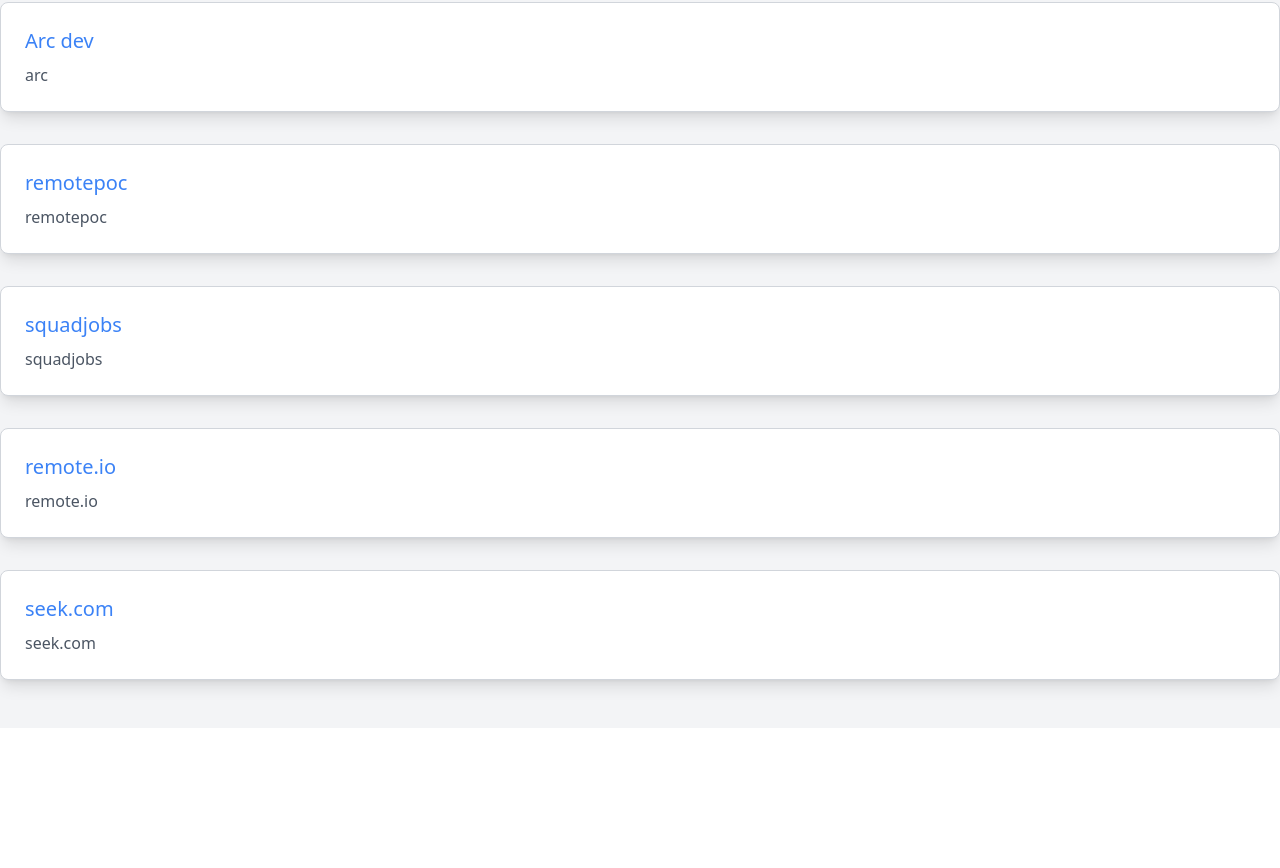
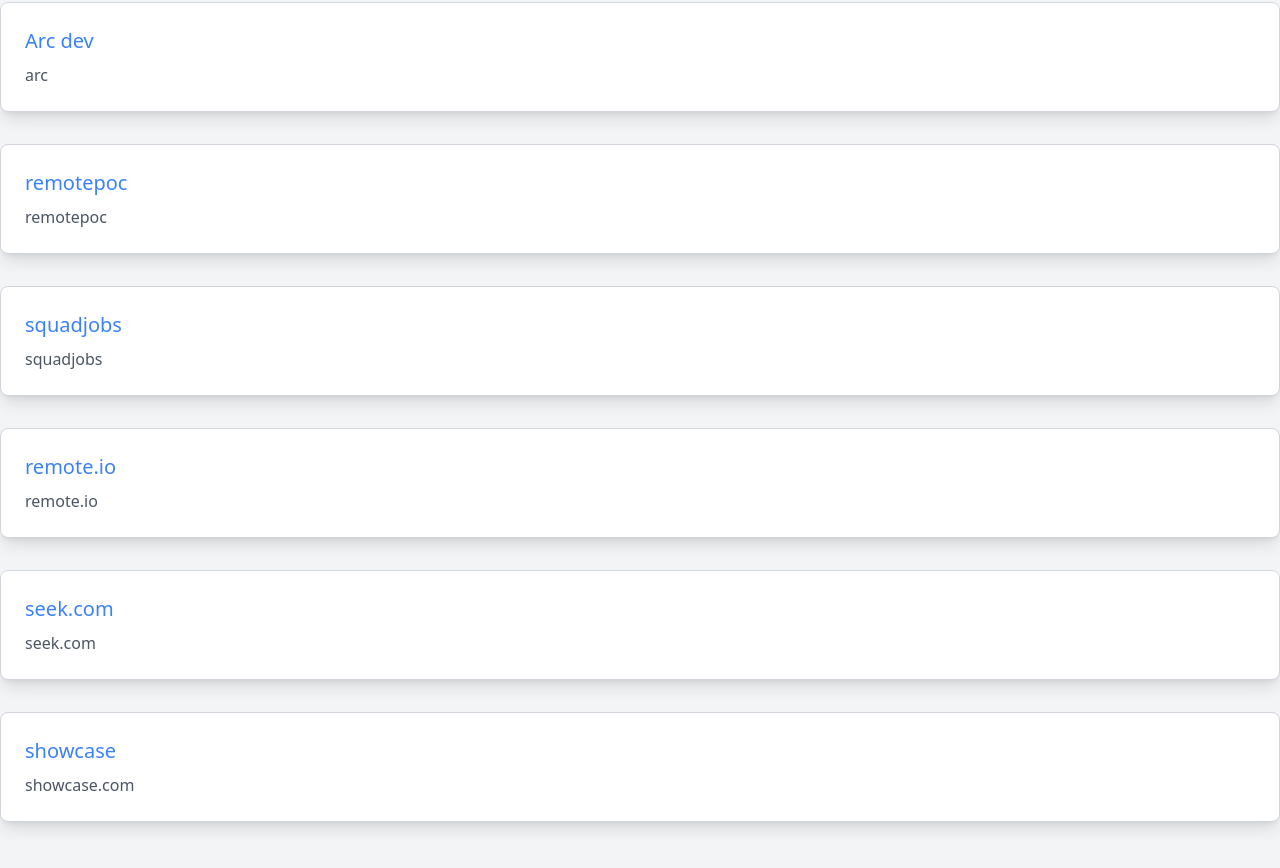
Before and after one commit to iam-frankqiu/remote-link, a Next.js app: page / in a window 1280 px wide. Shown: the part 4978-5846 px from the top of the page. Before the commit the page ends 5706 px from the top, so only its background shows below. Built offline with nearby package versions, Linux system fonts and the light colour scheme.

Commit message:
feat: add showwcase.com

```diff
--- a/pages/index.tsx
+++ b/pages/index.tsx
@@ -198,6 +198,11 @@
       description: "seek.com",
       url: "https://www.seek.com.au",
     },
+    {
+      name: "showcase",
+      description: "showcase.com",
+      url: "https://www.showwcase.com",
+    },
   ];
 
   return (
```
